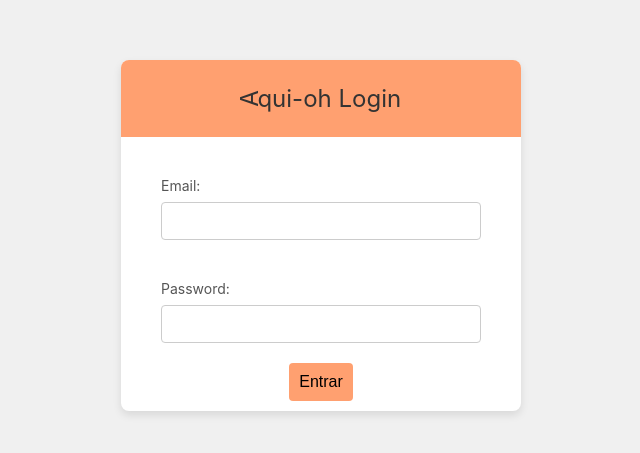
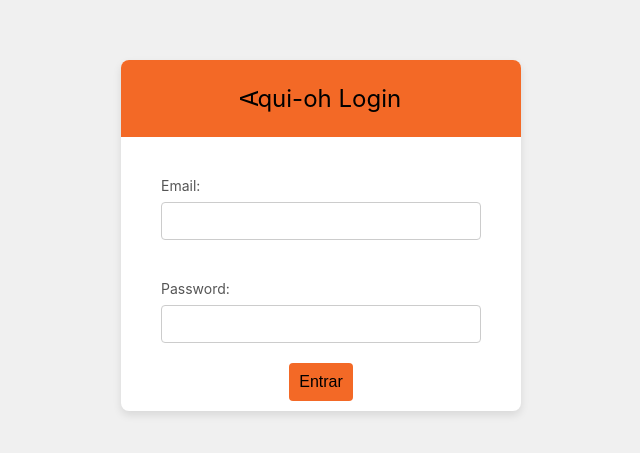
Before and after one commit to kernel32dev/aqui-oh-frontend, a React app: page /login in a window 1280 px wide. Shown: the part 165-618 px from the top of the page, without its empty margins (319-959 px from the left). Built offline with nearby package versions, Linux system fonts and the light colour scheme; the HTML template or start-up script is replaced by a standard one.

Commit message:
ajuste na cor

```diff
--- a/src/Login.css
+++ b/src/Login.css
@@ -10,9 +10,10 @@
 .login-title {
     text-align: center;
     font-size: 24px;
-    color: #333;
+    color: #000;
     padding: 1em;
-    background-color: #ffa070;
+    background-color: #F36926;
+
 }
 
 .cct-90 {
@@ -68,7 +69,7 @@
 .login-button {
     padding: 10px;
     margin-bottom: 10px;
-    background-color: #ffa070;
+    background-color: #F36926;
     border: none;
     border-radius: 4px;
     font-size: 16px;
@@ -80,5 +81,5 @@
 }
 
 .login-button:active {
-    background-color: #ffa070;
+    background-color: #F36926;
 }
```
